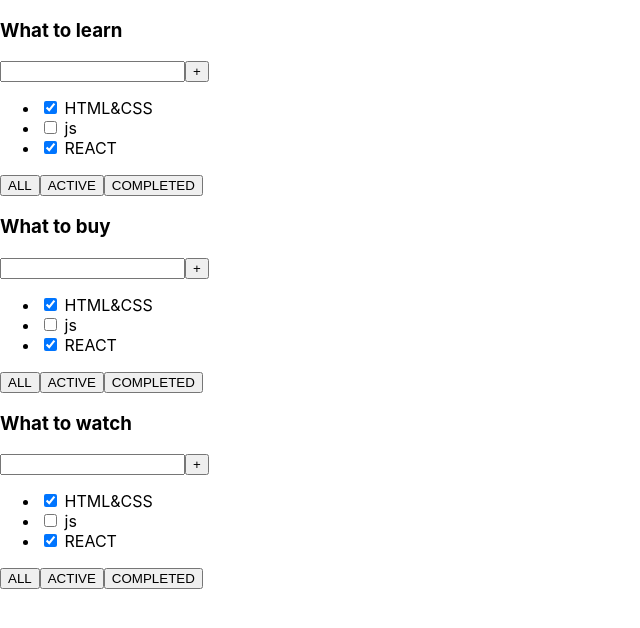
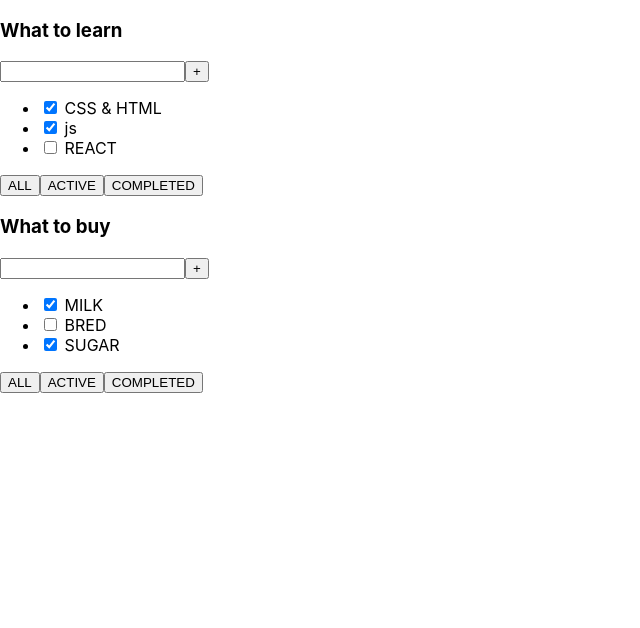
Before and after one commit to LenaMesyachik/TodoListLesson, a React (Create React App) app: page / in a window 1280 px wide. Shown: the top 628 px of the page, without its empty margins (0-640 px from the left). Built offline with nearby package versions, Linux system fonts and the light colour scheme.

Commit message:
passing an array of tasks for drawing different <TodoList/>

```diff
--- a/src/App.tsx
+++ b/src/App.tsx
@@ -4,11 +4,25 @@ import {TodoList} from "./TodoList";
 
 
 export const  App = () => {
+
+    const tasks1 = [
+        {id:1, title: 'CSS & HTML', isDone: true },
+        {id:2, title: 'js', isDone: true },
+        {id:3, title: 'REACT', isDone: false }
+]
+
+       const tasks2 = [
+        {id:1, title: 'MILK', isDone: true },
+        {id:2, title: 'BRED', isDone: false },
+        {id:3, title: 'SUGAR', isDone: true }
+    ]
+
+
     return (
         <div className='App'>
-        <TodoList title = 'What to learn'/>
-        <TodoList title = 'What to buy'/>
-        <TodoList title = 'What to watch'/>
+        <TodoList title = 'What to learn' tasks = {tasks1}/>
+        <TodoList title = 'What to buy' tasks = {tasks2}/>
+
         </div>
     )}
 
--- a/src/TodoList.tsx
+++ b/src/TodoList.tsx
@@ -1,18 +1,27 @@
 import React from 'react';
 
+type PropsTodoListType = {
+    title: string,
+    tasks:TaskType[]
+}
+type TaskType = {
+    id: number
+    title: string,
+    isDone: boolean,
+}
 
-
-export const  TodoList = (props:any) => {
+export const TodoList = (props: PropsTodoListType) => {
     return (
         <div>
             <h3>{props.title}</h3>
             <div>
-                    <input/><button> + </button>
+                <input/>
+                <button> +</button>
             </div>
             <ul>
-                    <li> <input type = 'checkbox' checked = {true}/> <span> HTML&CSS</span></li>
-                    <li> <input type = 'checkbox' checked = {false}/> <span> js</span></li>
-                    <li> <input type = 'checkbox' checked = {true}/> <span> REACT</span></li>
+                <li><input type='checkbox' checked={props.tasks[0].isDone}/> <span>{props.tasks[0].title}</span></li>
+                <li><input type='checkbox' checked={props.tasks[1].isDone}/> <span> {props.tasks[1].title}</span></li>
+                <li><input type='checkbox' checked={props.tasks[2].isDone}/> <span> {props.tasks[2].title}</span></li>
             </ul>
             <div>
                 <button>ALL</button>
@@ -20,4 +29,5 @@ export const  TodoList = (props:any) => {
                 <button>COMPLETED</button>
             </div>
         </div>
-    )}
+    )
+}
```
Lines whose indentation alone changed are shown as unchanged.
